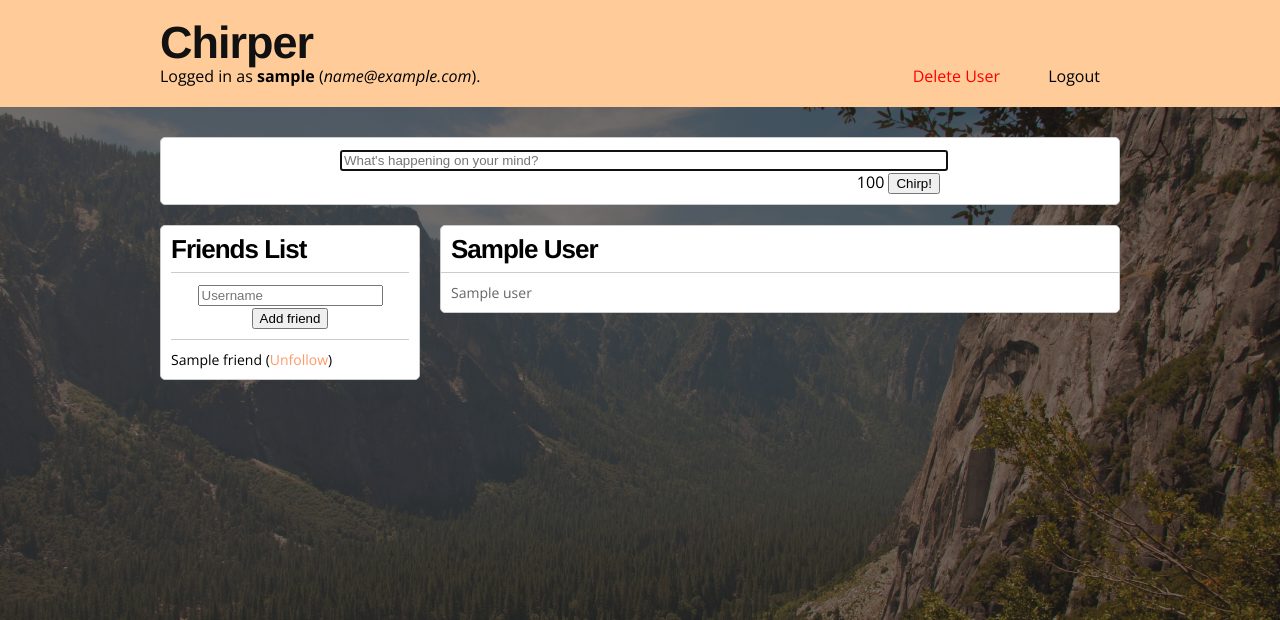
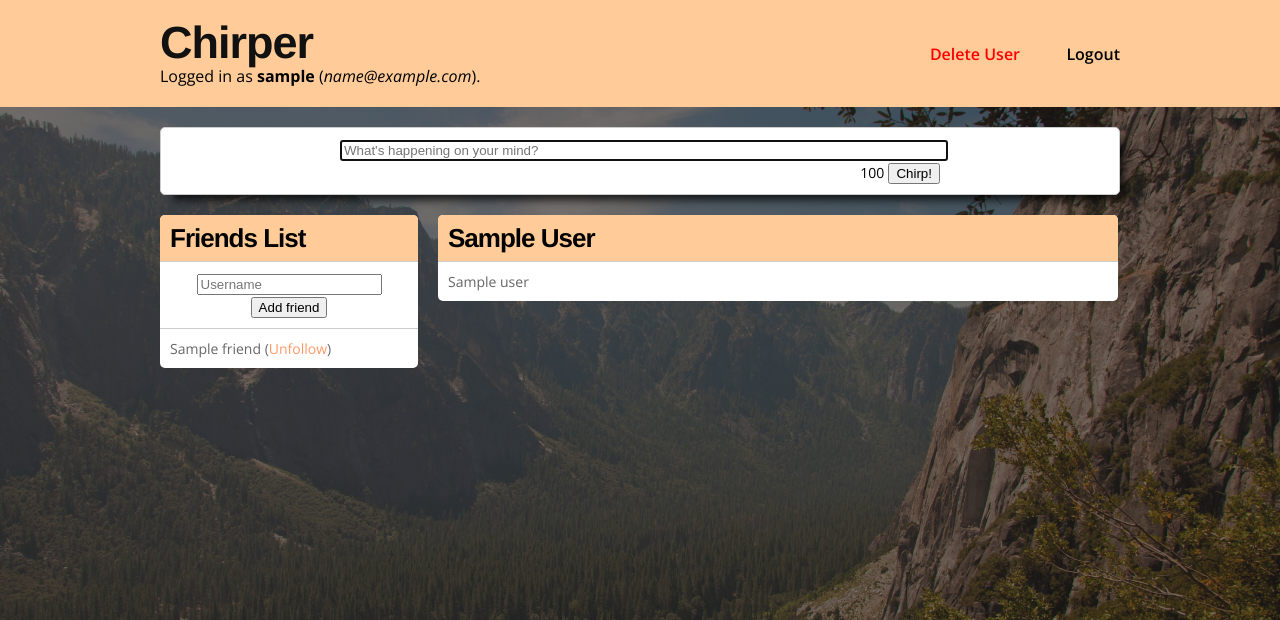
Before and after one commit to Devking/Chirper, a Flask app: template templates/home.html in a window 1280 px wide. Shown: the top 620 px of the page. Run offline with Flask 2, Linux system fonts and the light colour scheme; the template is opened without the code that fills it: most values are stand-ins (such as "Sample title", 1, 10 or a date in 2020).

Commit message:
added responsive styling

```diff
--- a/static/home.css
+++ b/static/home.css
@@ -46,6 +46,11 @@ a:hover {
 	padding: 20px;
 }
 
+.head-buttons {
+	float: right;
+	margin-top: 23px;
+}
+
 .head-wrap .title {
 	color: #111;
 	font-family: "HelveticaNeue-Light", "Helvetica Neue Light", "Helvetica Neue", "Open Sans", sans-serif;
@@ -64,6 +69,7 @@ a:hover {
 	float: left;
 	width: 100px;
 	text-align: right;
+	font-weight: 600;
 }
 
 .logout a {
@@ -72,8 +78,8 @@ a:hover {
 
 .header .delete-user {
 	float: left;
-	width: 100px;
 	text-align: right;
+	font-weight: 600;
 }
 
 .clear {
@@ -95,12 +101,24 @@ h1 {
 	font-size: 26px;
 }
 
+.chirp-count {
+	font-size: 14px;
+}
+
+.error {
+	color: #666;
+	font-size: 14px;
+}
+
 .chirper {
-	margin-top: 10px;
-	margin-bottom: 10px;
 	padding: 10px;
 	border: 1px solid #cccccc;
 	background-color: #fff;
+
+	-webkit-box-shadow: 9px 9px 9px -4px rgba(0,0,0,0.75);
+	    moz-box-shadow: 9px 9px 9px -4px rgba(0,0,0,0.75);
+	        box-shadow: 9px 9px 9px -4px rgba(0,0,0,0.75);
+
 	-moz-border-radius: 5px;
 	     border-radius: 5px;
 }
@@ -124,20 +142,22 @@ h1 {
 }
 
 .friends-list {
-	float: right;
-	width: 238px;
-	border: 1px solid #cccccc;
-	margin-top: 10px;
-	margin-right: 20px;
-	padding: 10px;
+	float: left;
+	width: 258px;
+	margin-top: 20px;
 	-moz-border-radius: 5px;
 	     border-radius: 5px;
 	background-color: #fff;
 }
 
 .friends-list h1 {
-	padding-bottom: 10px;
+	padding: 10px;
 	border-bottom: 1px solid #cccccc;
+	background-color: #ffcc99;
+    moz-border-radius-topleft: 5px;
+    -moz-border-radius-topright: 5px;
+	border-top-left-radius: 5px;
+	border-top-right-radius: 5px;
 }
 
 .friends-list .add-friend {
@@ -147,20 +167,19 @@ h1 {
 }
 
 .friends-list .friends {
-	padding-top: 10px;
+	padding: 10px;
 	font-size: 14px;
+	color: #666;
 }
 
 .chirp-content {
-	float: right;
+	float: left;
 	width: 680px;
-	margin-left: auto;
-	margin-right: auto;
+	margin-left: 20px;
 }
 
 .chirp-user {
-	border: 1px solid #cccccc;
-	margin-top: 10px;
+	margin-top: 20px;
 	background-color: #fff;
 	-moz-border-radius: 5px;
 	     border-radius: 5px;
@@ -168,16 +187,24 @@ h1 {
 
 .chirp-content .chirp-user .author {
 	border-bottom: 1px solid #ccc;
+	background-color: #ffcc99;
+    moz-border-radius-topleft: 5px;
+    -moz-border-radius-topright: 5px;
+	border-top-left-radius: 5px;
+	border-top-right-radius: 5px;
 	padding: 10px;
 }
 
 .chirp-content .chirp-user .message {
 	border-bottom: 1px dotted #ccc;
-	padding: 10px;
-	width: 658px;
+	width: 100%;
 	color: #666;
 	font-size: 14px;
 	word-break: break-all;
+}
+
+.message-pad {
+	padding: 10px;
 }
 
 .no-chirp {
@@ -186,4 +213,5 @@ h1 {
 
 .chirp-content .chirp-user .message:last-child {
 	border-bottom: 0px;
+	margin-bottom: 20px;
 }
--- a/static/mid-home.css
+++ b/static/mid-home.css
@@ -1,3 +1,39 @@
+.head-wrap {
+    width: 80%;
+}
+
 .page {
+    width: 90%;
+}
+
+.chirper {
+    width: 100%;
+    padding: 0px;
+    padding-top: 10px;
+    padding-bottom: 10px;
+}
+
+.chirper .chirp-center {
+    width: 90%;
+    margin-left: auto;
+    margin-right: auto;
+}
+
+.chirper .chirp-field {
     width: 100%;
 }
+
+.friends-list {
+    width: 100%;
+    padding: 0px;
+    padding-bottom: 10px;
+}
+
+.friends-list h1, .friends {
+    padding-left: 10px;
+}
+
+.chirp-content {
+    width: 100%;
+    margin-left: 0;
+}
--- a/templates/home.html
+++ b/templates/home.html
@@ -17,10 +17,12 @@
 
 	<div class="header">
 		<div class="head-wrap">
+			<div class="head-buttons">
+				<div class="delete-user"><a class="fn-delete">Delete User</a></div>
+				<div class="logout"><a href="/logout">Logout</a></div>
+			</div>
 			<div class="title">Chirper</div>
 			<div class="username">Logged in as <b>{{username}}</b> (<em>{{email}}</em>).</div>
-			<div class="delete-user"><a class="fn-delete">Delete User</a></div>
-			<div class="logout"><a href="/logout">Logout</a></div>
 			<div class="clear"></div>
 		</div>
 	</div>
@@ -33,41 +35,16 @@
 					<input type="text" autocomplete="off" class="fn-chirp-field chirp-field" name="chirp" maxlength="100" placeholder="What's happening on your mind?"></input>
 					<div class="chirp-error">
 					{% if emptychirp %}
-					Can't chirp nothing!
+					<span class="error">Can't chirp nothing!</span>
 					{% endif %}
 					</div>
 					<div class="chirp-stats">
-						<span class="fn-chirp-count">100</span>
+						<span class="fn-chirp-count chirp-count">100</span>
 						<input type="submit" value="Chirp!"></input>
 					</div>
 				</div>
 				<div class="clear"></div>
 			</form>
-		</div>
-
-		<div class="chirp-content">
-			{% for user in chirps %}
-				<div class="chirp-user">
-					<div class="author">
-						{% if user.author == username %}
-						<h1>Your Chirps</h1>
-						{% else %}
-						<h1>{{ user.author }}</h1>
-						{% endif %}
-					</div>
-					{% if user.chirps|length == 0 %}
-					<div class="message no-chirp">This user has no chirps.</div>
-					{% endif %}
-					{% for chirp in user.chirps %}
-						<div class="message">
-						{{ chirp }}
-						{% if user.author == username %}
-							(<a href="/deletechirp/{{ loop.index0 }}">Delete Chirp</a>)
-						{% endif %}
-						</div>
-					{% endfor %}
-				</div>
-			{% endfor %}
 		</div>
 
 		<div class="friends-list">
@@ -105,6 +82,36 @@
 				{% endfor %}
 			</div>
 		</div>
+
+		<div class="chirp-content">
+			{% for user in chirps %}
+				<div class="chirp-user">
+					<div class="author">
+						{% if user.author == username %}
+						<h1>Your Chirps</h1>
+						{% else %}
+						<h1>{{ user.author }}</h1>
+						{% endif %}
+					</div>
+					{% if user.chirps|length == 0 %}
+					<div class="message no-chirp">This user has no chirps.</div>
+					{% endif %}
+					{% for chirp in user.chirps %}
+						<div class="message">
+							<div class="message-pad">
+							{{ chirp }}
+							{% if user.author == username %}
+								(<a href="/deletechirp/{{ loop.index0 }}">Delete Chirp</a>)
+							{% endif %}
+							</div>
+						</div>
+					{% endfor %}
+				</div>
+			{% endfor %}
+		</div>
+
+		<div class="clear"></div>
+
 	</div>
 
 </body>
```
